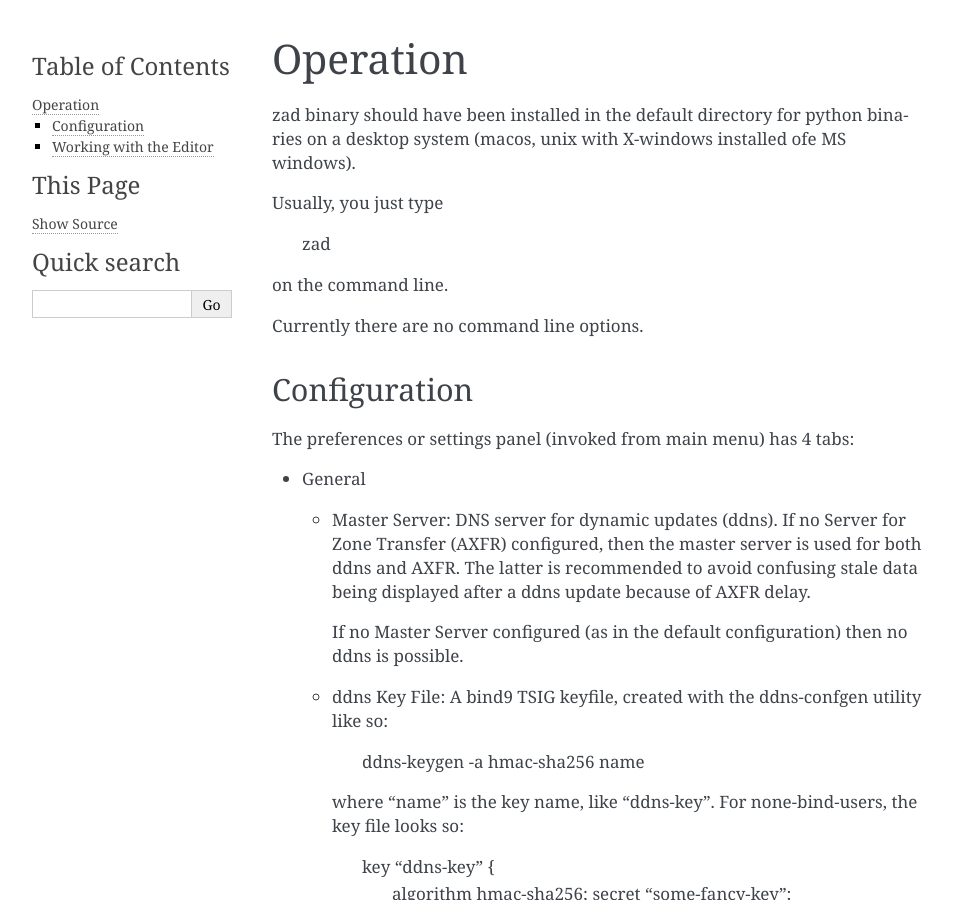
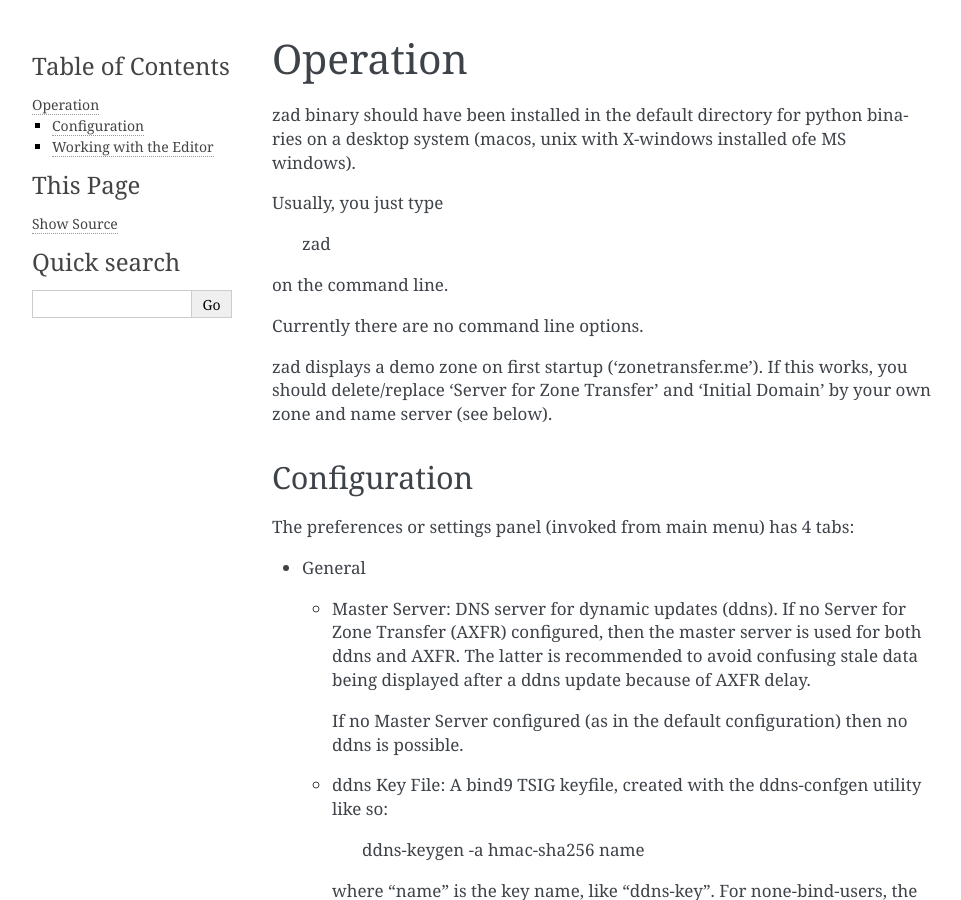
Before and after one commit to z1e2v3s/zad, a Sphinx documentation site: the page built from zad/docs/operation.rst, in a window 1280 px wide and 900 px high. Shown: the whole window, without its empty margins (148-1109 px from the left). Built offline with Sphinx 7.4.7, drawn with Linux system fonts in a browser that asks for light colours.

Commit message:
docs: Added hint about demo zone

```diff
--- a/zad/docs/operation.rst
+++ b/zad/docs/operation.rst
@@ -18,6 +18,10 @@ Usually, you just type
 on the command line.
 
 Currently there are no command line options.
+
+zad displays a demo zone on first startup ('zonetransfer.me').
+If this works, you should delete/replace 'Server for Zone Transfer' and 'Initial Domain'
+by your own zone and name server (see below).
 
 
 Configuration
```
